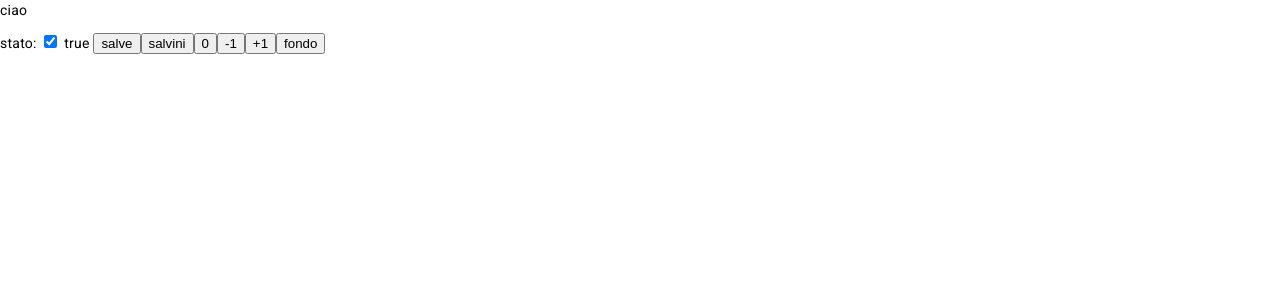
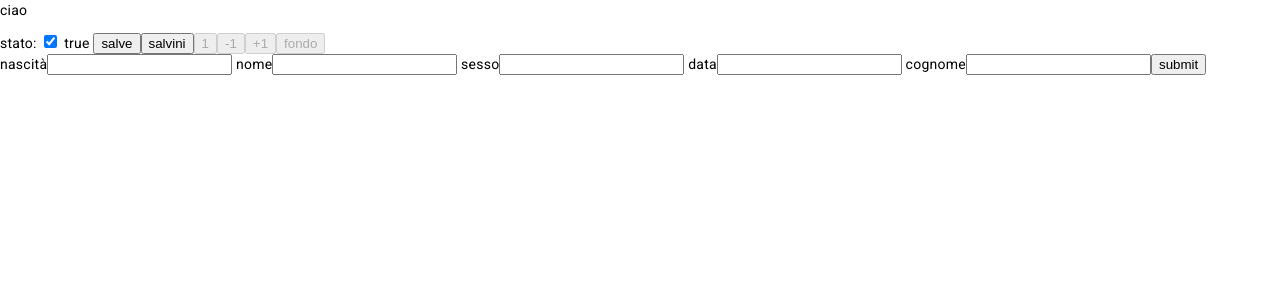
Before and after one commit to sabinetor12/esBottoneAng, an Angular app: page / in a window 1280 px wide. Shown: the top 300 px of the page. Built offline with nearby package versions, Linux system fonts and the light colour scheme; no server answers.

Commit message:
insert funzionante

```diff
--- a/src/Employee.ts
+++ b/src/Employee.ts
@@ -30,6 +30,7 @@
 
   interface Links2 {
     first: Self;
+    prev:Self;
     self: Self2;
     next: Self;
     last: Self;
--- a/src/app/app.component.html
+++ b/src/app/app.component.html
@@ -2,4 +2,4 @@
 stato: <input type="checkbox" checked="statoBottone" (change)="cambiaStato()" > {{statoBottone}}
 
 <app-bottone [stato]="statoBottone" ></app-bottone>
-<table-basic-example [hidden]="!statoBottone"></table-basic-example>
+<table-basic-example ></table-basic-example>
--- a/src/app/app.module.ts
+++ b/src/app/app.module.ts
@@ -11,6 +11,7 @@ import {MatButtonModule} from '@angular/material/button';
 import {MatIconModule} from '@angular/material/icon';
 import {HttpClientModule } from '@angular/common/http';
 import { DataRestService } from './services/data-rest.service';
+import { FormsModule, ReactiveFormsModule } from '@angular/forms';
 @NgModule({
   declarations: [
     AppComponent,
@@ -25,7 +26,9 @@ import { DataRestService } from './services/data-rest.service';
     MatTableModule,
     MatButtonModule,
     MatIconModule,
-    HttpClientModule
+    HttpClientModule,
+    FormsModule,
+    ReactiveFormsModule
   ],
   providers: [DataRestService],
   bootstrap: [AppComponent]
--- a/src/app/services/data-rest.service.ts
+++ b/src/app/services/data-rest.service.ts
@@ -1,4 +1,4 @@
-import { HttpClient } from '@angular/common/http';
+import { HttpClient, HttpHeaders, HttpParams } from '@angular/common/http';
 import { Injectable } from '@angular/core';
 import { Observable } from 'rxjs';
 import { Employee, Page, RootObject } from 'src/Employee';
@@ -8,13 +8,27 @@ import { Employee, Page, RootObject } from 'src/Employee';
 })
 export class DataRestService {
 
-  constructor(private http: HttpClient) {}
+  constructor(private http: HttpClient) { }
 
-  getDataRows(apiUrl:string):Observable<RootObject>{
+  getDataRows(apiUrl: string, pageSize?: number, pageNumber?: number): Observable<RootObject> {
+    const params = new HttpParams()
+      .set('page', pageNumber || 0)
+      .set('size', pageSize || 20)
     return this.http.get<RootObject>(apiUrl);
   }
-  deleteDataRows(apiUrl:string):Observable<RootObject>{
+  deleteDataRows(apiUrl: string): Observable<RootObject> {
     return this.http.delete<RootObject>(apiUrl);
+  }
+
+  postDataRows(apiUrl: string,body:any): Observable<RootObject> {
+    let httpHeaders= new HttpHeaders({
+      'Content-Type' : 'application/json',
+      'Accept': 'application/json',
+    });
+    let options = {
+      headers: httpHeaders
+    };
+    return this.http.post<RootObject>(apiUrl,body,options);
   }
   /*updateDataRows(apiUrl:string):Observable<Employee[]>{
     return this.http.put<Employee[]>(apiUrl);
--- a/src/app/tabella/tabella.component.html
+++ b/src/app/tabella/tabella.component.html
@@ -1,7 +1,7 @@
-<button > 0 </button>
-<button >-1</button>
-<button (click)="piu1()">+1</button>
-<button >fondo</button>
+<button (click)="firstPage()"[disabled]="!dati?._links?.prev"> 1 </button>
+<button (click)="prevPage()" [disabled]="!dati?._links?.prev">-1</button>
+<button (click)="nextPage()" [disabled]="!dati?._links?.next">+1</button>
+<button (click)="lastPage()" [disabled]="!dati?._links?.next">fondo</button>
 <table mat-table [dataSource]="dati._embedded.employees" class="mat-elevation-z8" *ngIf="dati">
   <!-- *NgIf="dati" significa che lo fa solo quando esiste-->
 
@@ -57,3 +57,12 @@
     <tr mat-header-row *matHeaderRowDef="displayedColumns"></tr>
     <tr mat-row *matRowDef="let row; columns: displayedColumns;"></tr>
   </table>
+
+  <form #userlogin="ngForm" (ngSubmit)="onSubmit(userlogin.value)">
+  nascità<input type="text" name="nascita" ngModel>
+  nome<input type="text" name="nome" ngModel>
+  sesso<input type="text" name="sesso" ngModel>
+  data<input type="text" name="data" ngModel>
+  cognome<input type="text" name="cognome" ngModel>
+  <button type="submit">submit</button>
+</form>
--- a/src/app/tabella/tabella.component.ts
+++ b/src/app/tabella/tabella.component.ts
@@ -2,20 +2,20 @@ import { Component } from '@angular/core';
 import {MatTableDataSource, MatTableModule} from '@angular/material/table';
 import { Employee, RootObject,Page,Links,Embedded} from 'src/Employee';
 import { DataRestService } from '../services/data-rest.service';
-
+import { FormBuilder } from '@angular/forms';
 
 /*
  * @title Basic use of `<table mat-table>`
  */
 @Component({
   selector: 'table-basic-example',
-
   templateUrl: 'tabella.component.html',
 })
 export class TabellaComponent {
   dati: RootObject | undefined;
   links:any;
-  constructor(private data: DataRestService) {
+  constructor(private data: DataRestService,
+              private formBuilder: FormBuilder,) {
     this.loadData("http://localhost:8080/employees");
   }
 
@@ -29,17 +29,43 @@ export class TabellaComponent {
 
   displayedColumns: string[] = ['id', 'birthDate', 'firstName', 'lastName','gender','hireDate','action'];
 
-  //dataSource = new MatTableDataSource<Employee>(this.ELEMENT_DATA);
+  insertForm = this.formBuilder.group({
+    nascita: '',
+    nome: '',
+    sesso: '',
+    data: '',
+    cognome: ''
+  });
+  esito: any | undefined;
+  onSubmit(input:any) {
+    let json = JSON.parse(JSON.stringify('{"birthDate":"'+input.nascita+'","firstName": "'+input.nome+'","gender": "'+input.sesso+'","hireDate": "'+input.data+'","id": 0,"lastName": "'+input.cognome+'"}'));
+    console.log(json);
+    this.data.postDataRows("http://localhost:8080/employees",json).subscribe(esito => {
+      this.esito = esito;
+    })
+ }
 
   deleteRow(i:number){
-
     console.log(i);
   }
   stampa(){
     console.log(this.dati);
   }
 
-  piu1(){
-    this.loadData(this.links.next.href);
+  nextPage(){
+    if(this.dati) this.loadData(this.links.next.href);
   }
+
+  prevPage(){
+    if(this.dati) this.loadData(this.links.prev.href);
+  }
+
+  firstPage(){
+    if(this.dati) this.loadData(this.links.first.href);
+  }
+
+  lastPage(){
+    if(this.dati) this.loadData(this.links.last.href);
+  }
+
 }
```
